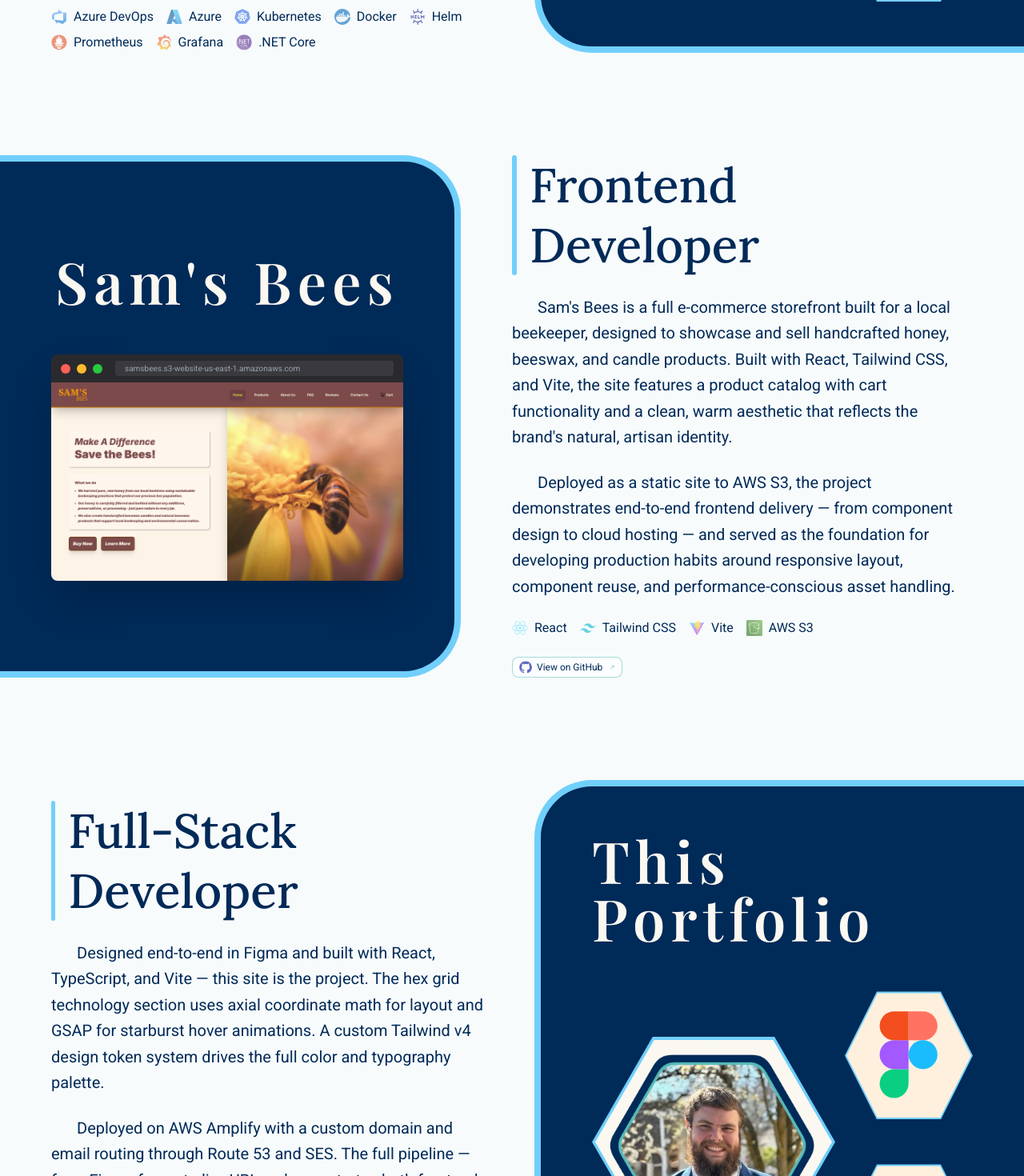
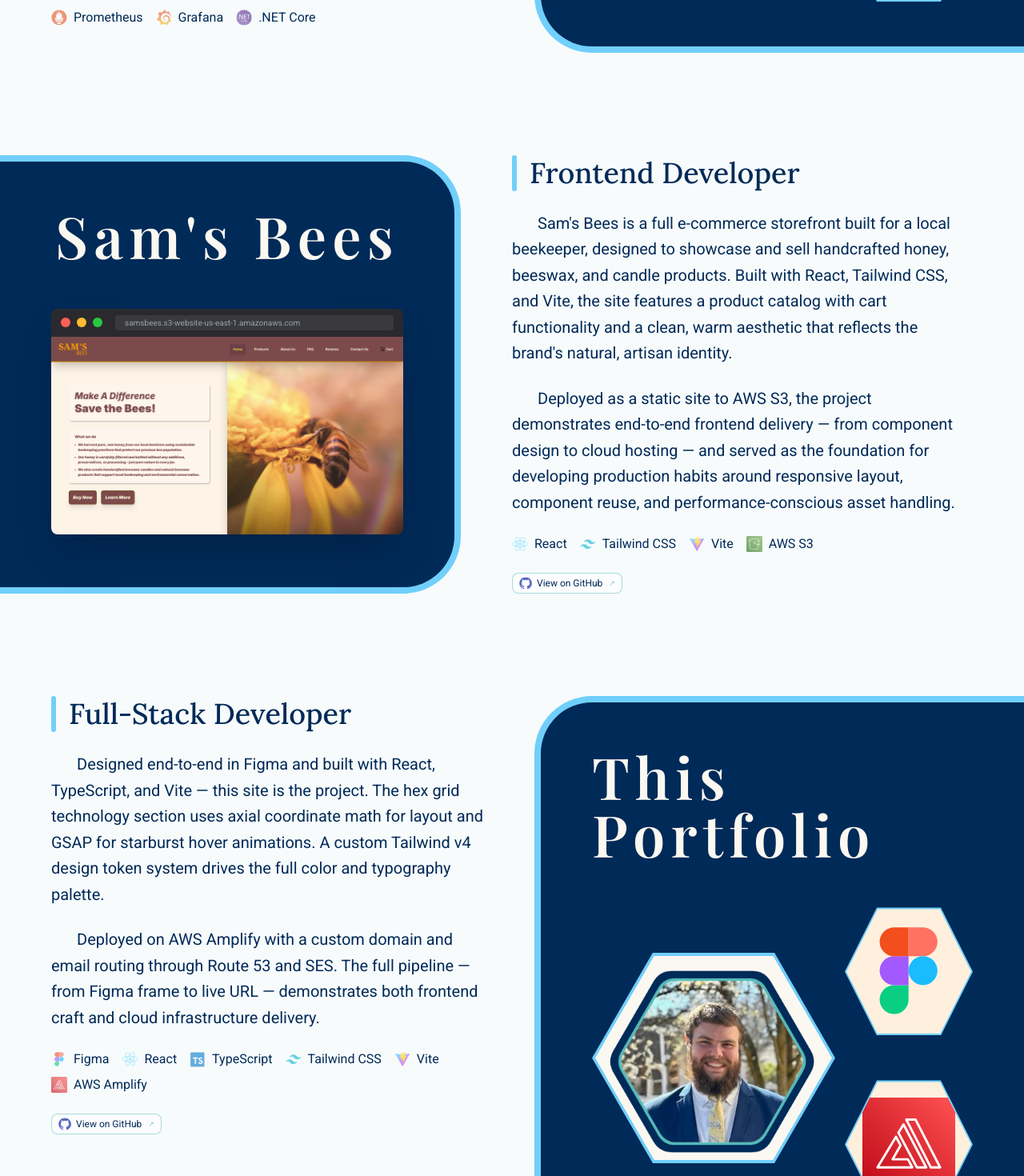
Before and after one commit to JacobE-Brown/JacobPortfolioV3, a React (Vite) app: page / in a window 1280 px wide. Shown: the part 4020-5490 px from the top of the page at 80% size. Built offline with nearby package versions, Linux system fonts and the light colour scheme.

Commit message:
Fixed H3 tag to be a bit smaller

```diff
--- a/src/components/ProjectCard.tsx
+++ b/src/components/ProjectCard.tsx
@@ -113,7 +113,7 @@ function HexGallery({
         ref={containerRef}
         className={`bg-text-1 border-blue-medium-1 ${roundedClass}
                     border-t-6 border-b-6 lg:border-t-8 lg:border-b-8 ${desktopBorderClass}
-                    flex flex-col items-center justify-center
+                    flex flex-col items-center justify-start
                     px-6 sm:px-8 md:px-12 lg:px-16 py-8 md:py-14
                     w-full h-full`}
       >
@@ -216,7 +216,7 @@ function BrowserGallery({
         ref={containerRef}
         className={`bg-text-1 border-blue-medium-1 ${roundedClass}
                     border-t-6 border-b-6 lg:border-t-8 lg:border-b-8 ${desktopBorderClass}
-                    flex flex-col items-center justify-center
+                    flex flex-col items-center justify-start
                     px-6 sm:px-8 md:px-12 lg:px-16 py-8 md:py-14
                     w-full h-full`}
       >
@@ -263,10 +263,10 @@ function TextContent({ title, description, reversed = false, technologies, links
     : 'order-last lg:order-1'               // normal: text second on mobile, first on desktop
 
   return (
-    <div className={`lg:flex-1 flex items-center justify-center px-6 md:px-10 lg:px-16 py-6 sm:py-10 md:py-16 ${orderClass}`}>
+    <div className={`lg:flex-1 flex items-start justify-center px-6 md:px-10 lg:px-16 py-6 sm:py-10 md:py-16 ${orderClass}`}>
       <div className="flex flex-col gap-3 sm:gap-4 md:gap-6 max-w-xl">
         <h3 className="flex items-center gap-3 md:gap-4 font-heading font-medium text-text-1
-                       text-xl sm:text-2xl md:text-3xl lg:text-4xl xl:text-6xl
+                       text-lg sm:text-xl md:text-2xl lg:text-3xl xl:text-4xl
                        leading-tight">
           <span className="w-1.5 self-stretch rounded-full bg-blue-medium-1" />
           {title}
```
